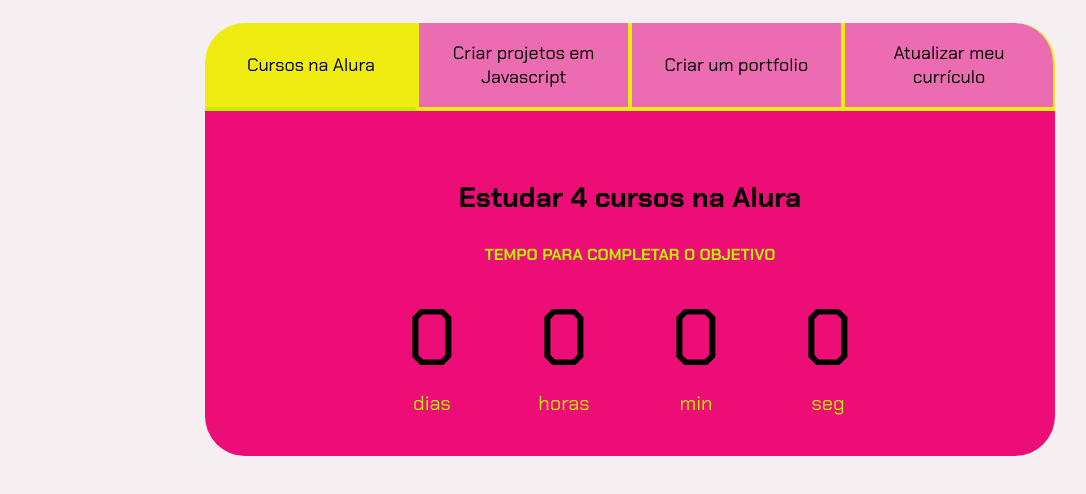
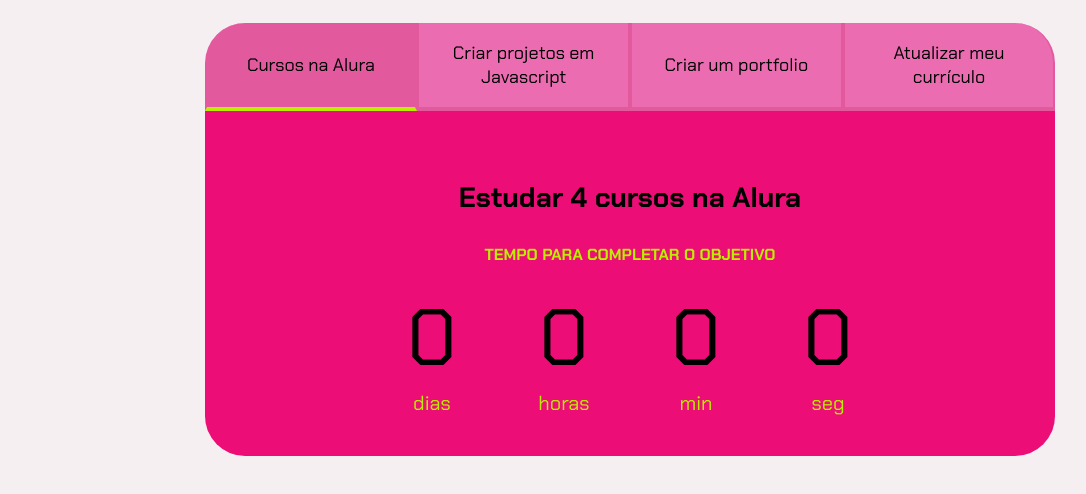
Before and after one commit to Camilecezilho/matem-tica-avan-ada-3-A, a plain HTML site: page index.html in a window 1280 px wide. Shown: the part 80-574 px from the top of the page, without its empty margins (10-1096 px from the left). Drawn offline with Linux system fonts and the light colour scheme.

Commit message:
ffdfdfds

```diff
--- a/style.css
+++ b/style.css
@@ -4,7 +4,7 @@
     --cor-de-fundo: #f3eaeeb7;
     --verde: #bbee01;
     --branco: #000000;
-    --botao-ativo: #f0ec12;
+    --botao-ativo: #e2599e;
     --botao-inativo: rgba(233, 63, 156, 0.74);
     --texto-fundo: rgb(236, 14, 118);
 }
```
